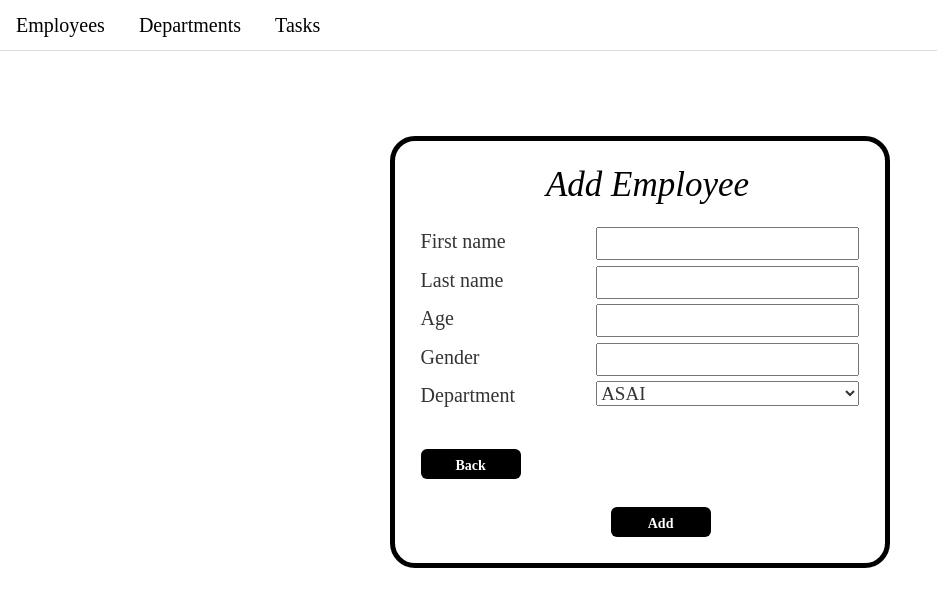
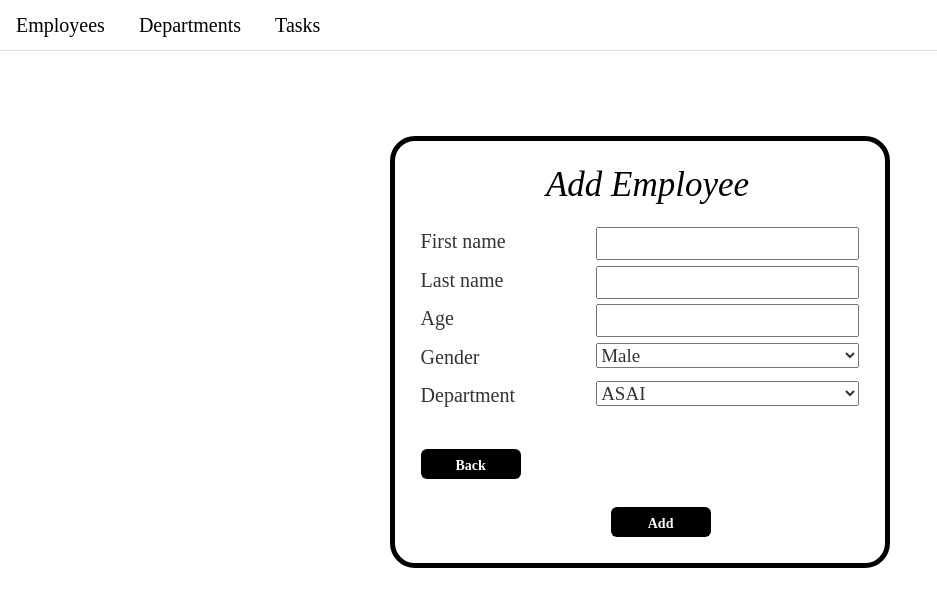
Before and after one commit to GalinKarafiziev/AngularProject, an Angular app in the folder angular-project/: page /add in a window 1280 px wide. Shown: the top 606 px of the page, without its empty margins (0-937 px from the left). Built offline with nearby package versions, Linux system fonts and the light colour scheme.

Commit message:
small improvements

```diff
--- a/angular-project/src/app/add-employee/add-employee.component.html
+++ b/angular-project/src/app/add-employee/add-employee.component.html
@@ -10,11 +10,15 @@
                 <input #emplName class="Form" type="text" name="lastname" pattern="[A-Za-z]" required>
             </p>
             <p>Age
-                <input  #age class="Form" type="text" name = "age" pattern=".{2}" required>
+                <input #age type="number" min="18" max="99" step="1" class="Form"/>
             </p>
 
             <p>Gender
-                <input  #gender class="Form" type="text" name = "gender" required>
+                <select #gender  class="Form">
+                  <option value="Male">Male</option>
+                  <option value="Female">Female</option>
+                  <option value="Other">Other</option>
+              </select>
           </p>
 
           <p>Department
--- a/angular-project/src/app/employee-details/employee-details.component.html
+++ b/angular-project/src/app/employee-details/employee-details.component.html
@@ -15,11 +15,15 @@
       </p>
       <br>
       <p>Age:
-        <input [(ngModel)]="employee.age" placeholder="age" class="Form"/>
+      <input [(ngModel)]="employee.age" type="number" min="18" max="99" step="1" class="Form"/>
       </p>
       <br>
       <p>Gender:
-        <input [(ngModel)]="employee.gender" placeholder="gender" class="Form"/>
+        <select [(ngModel)]="employee.gender"  class="Form">
+          <option value="Male">Male</option>
+          <option value="Female">Female</option>
+          <option value="Other">Other</option>
+        </select>
       </p>
       <br>
       <p>Department:
```
Lines whose indentation alone changed are shown as unchanged.
